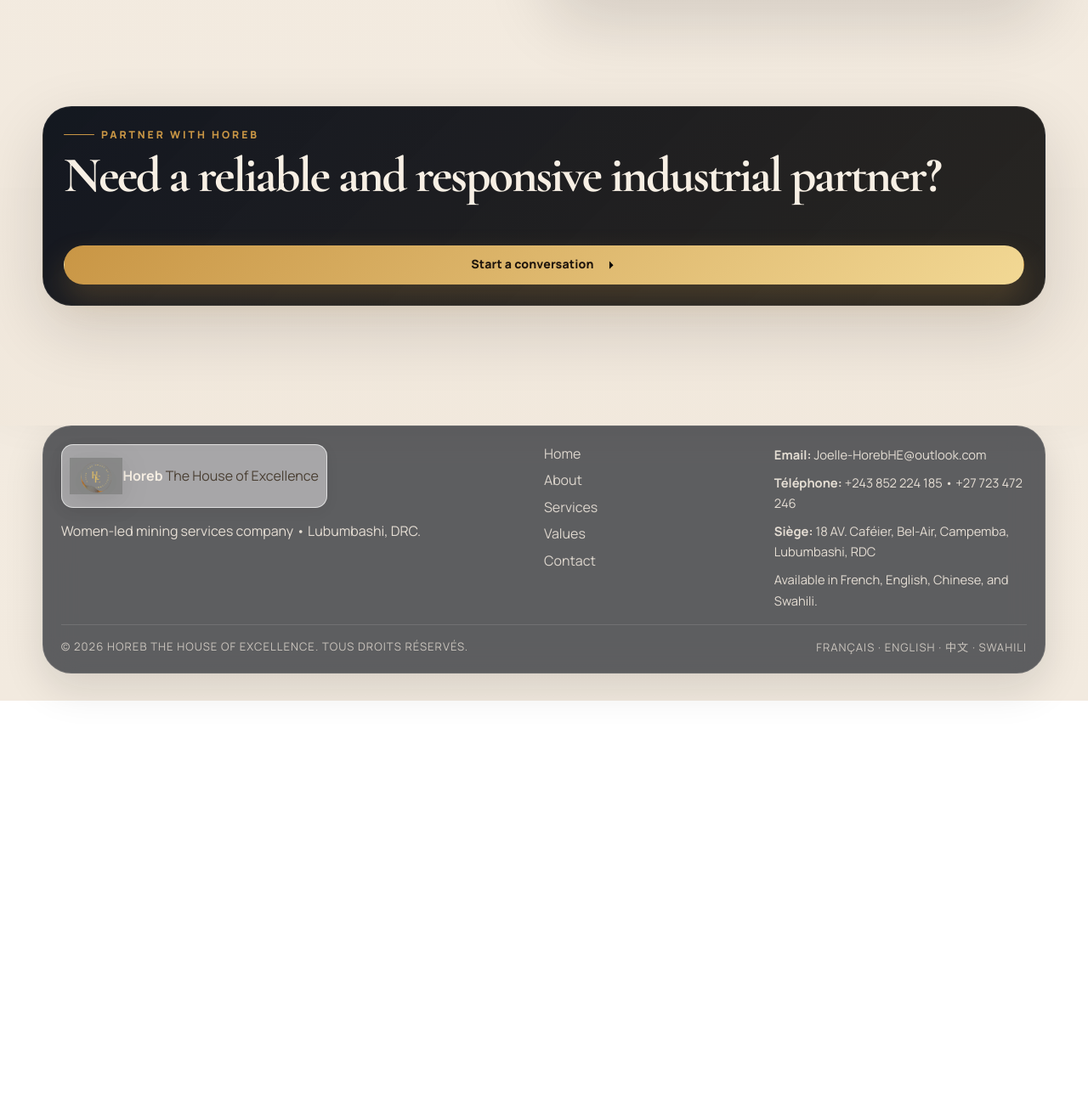
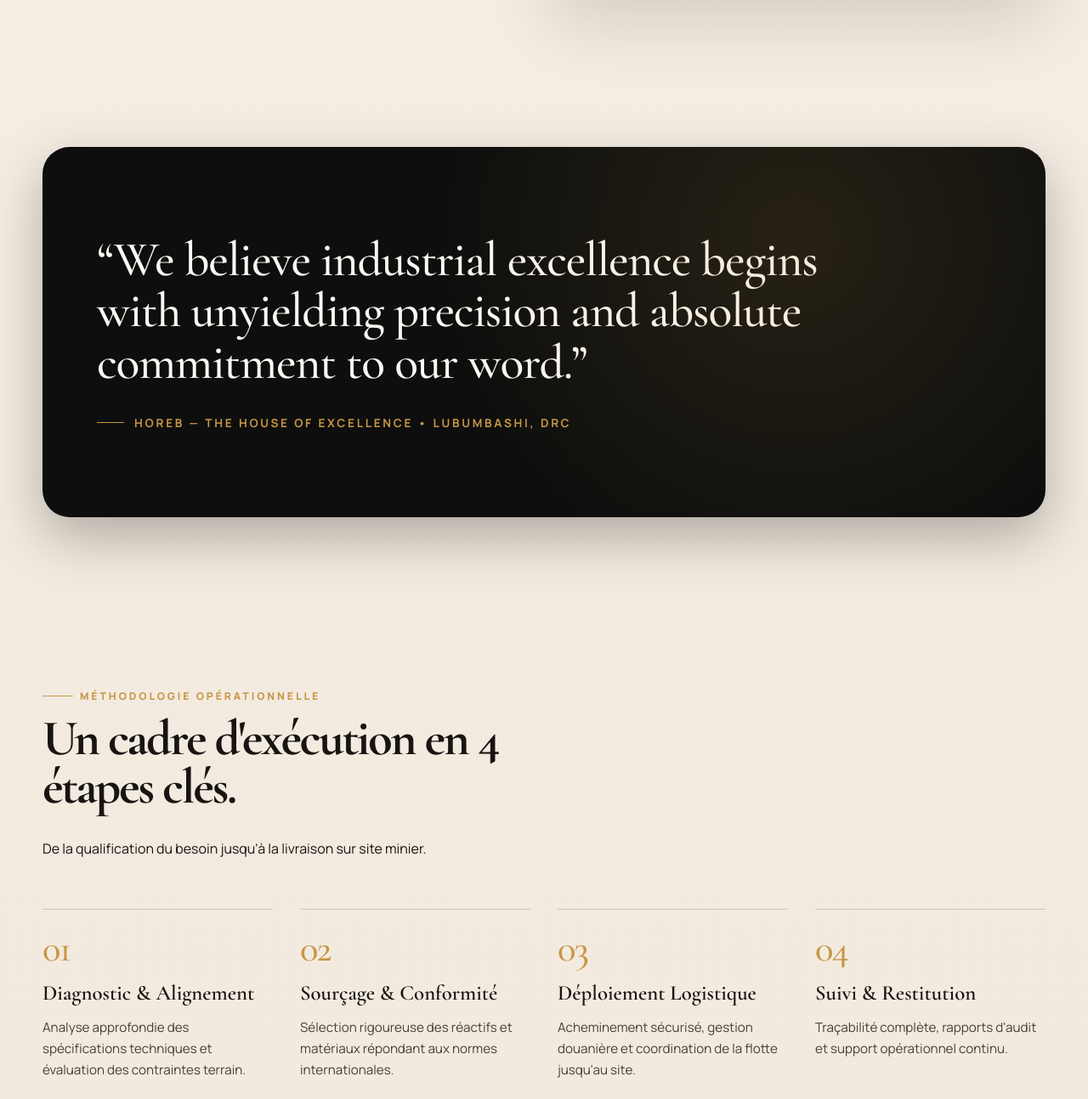
Before and after one commit to betsaleel-yoto/hors, a plain HTML site: page index.html in a window 1280 px wide. Shown: the part 2906-4200 px from the top of the page at 85% size. Before the commit the page ends 3731 px from the top, so only its background shows below. Drawn offline with nearby package versions, Linux system fonts and the light colour scheme.

Commit message:
commit 2

```diff
--- a/site.css
+++ b/site.css
@@ -1099,6 +1099,131 @@
   color: var(--text-soft);
 }
 
+/* Editorial Manifesto & Deep Dark Section */
+.manifesto-section {
+  position: relative;
+  padding: clamp(4.5rem, 8vw, 7.5rem) clamp(2rem, 5vw, 4.5rem);
+  background: var(--deep-black, #0D0E0D);
+  color: var(--ivory, #F5EFE4);
+  border-radius: var(--radius-container, 32px);
+  margin: 3rem 0;
+  overflow: hidden;
+  box-shadow: 0 24px 64px rgba(0, 0, 0, 0.28);
+}
+
+.manifesto-section::before {
+  content: "";
+  position: absolute;
+  inset: 0;
+  background: radial-gradient(circle at 75% 25%, rgba(201, 150, 69, 0.14), transparent 45%);
+  pointer-events: none;
+}
+
+.manifesto-quote {
+  font-family: "Cormorant Garamond", Georgia, serif;
+  font-size: clamp(2.2rem, 4.5vw, 4.1rem);
+  line-height: 1.05;
+  letter-spacing: -0.02em;
+  color: #FBF8F2;
+  margin: 0 0 1.5rem;
+  max-width: 32ch;
+}
+
+.manifesto-author {
+  font-size: 0.85rem;
+  font-weight: 700;
+  letter-spacing: 0.2em;
+  text-transform: uppercase;
+  color: var(--gold, #C99A45);
+  display: inline-flex;
+  align-items: center;
+  gap: 0.75rem;
+}
+
+.manifesto-author::before {
+  content: "";
+  width: 2rem;
+  height: 1px;
+  background: var(--gold, #C99A45);
+}
+
+/* Numbered Process Timeline (01, 02, 03, 04) */
+.timeline-grid {
+  display: grid;
+  grid-template-columns: repeat(auto-fit, minmax(230px, 1fr));
+  gap: 2rem;
+  margin-top: 2.5rem;
+}
+
+.timeline-step {
+  position: relative;
+  padding-top: 1.5rem;
+  border-top: 1px solid var(--line-strong, rgba(23, 20, 17, 0.18));
+  display: flex;
+  flex-direction: column;
+  gap: 0.85rem;
+}
+
+.timeline-num {
+  font-family: "Cormorant Garamond", Georgia, serif;
+  font-size: 2.8rem;
+  font-weight: 500;
+  line-height: 1;
+  color: var(--gold, #C99A45);
+  letter-spacing: -0.04em;
+}
+
+.timeline-title {
+  font-family: "Cormorant Garamond", Georgia, serif;
+  font-size: 1.55rem;
+  font-weight: 600;
+  margin: 0;
+  color: var(--text);
+}
+
+.timeline-desc {
+  font-size: 0.95rem;
+  line-height: 1.65;
+  color: var(--text-soft);
+  margin: 0;
+}
+
+/* Asymmetric Photo Story Split */
+.photo-story {
+  display: grid;
+  grid-template-columns: 1fr 1fr;
+  gap: 3.5rem;
+  align-items: center;
+  margin: 3.5rem 0;
+}
+
+@media (max-width: 900px) {
+  .photo-story {
+    grid-template-columns: 1fr;
+    gap: 2rem;
+  }
+}
+
+.photo-story__image-wrap {
+  position: relative;
+  border-radius: 28px;
+  overflow: hidden;
+  box-shadow: 0 20px 48px rgba(0, 0, 0, 0.12);
+  border: 1px solid rgba(255, 255, 255, 0.6);
+}
+
+.photo-story__image-wrap img {
+  width: 100%;
+  height: 100%;
+  object-fit: cover;
+  transition: transform 0.6s cubic-bezier(0.16, 1, 0.3, 1);
+}
+
+.photo-story__image-wrap:hover img {
+  transform: scale(1.03);
+}
+
+
 .mini-list li::before {
   content: "";
   width: 0.52rem;
--- a/site.js
+++ b/site.js
@@ -1641,6 +1641,27 @@
     poster: "img/mining-site.png",
   });
 
+  const manifestoTexts = {
+    fr: {
+      quote: "« Nous croyons que l’excellence industrielle commence par la rigueur et le respect inconditionnel de la parole donnée. »",
+      author: "HOREB — THE HOUSE OF EXCELLENCE • LUBUMBASHI, RDC"
+    },
+    en: {
+      quote: "“We believe industrial excellence begins with unyielding precision and absolute commitment to our word.”",
+      author: "HOREB — THE HOUSE OF EXCELLENCE • LUBUMBASHI, DRC"
+    },
+    zh: {
+      quote: "“我们坚信，工业的卓越始于严谨，以及对承诺的绝对遵守。”",
+      author: "HOREB — 卓越之屋 • 刚果（金）卢本巴希"
+    },
+    sw: {
+      quote: "“Tunaamini kuwa ubora wa viwanda unaanza na umakini na kuheshimu ahadi zetu kikamilifu.”",
+      author: "HOREB — NYUMBA YA UBORA • LUBUMBASHI, RDC"
+    }
+  };
+
+  const currentManifesto = manifestoTexts[lang] || manifestoTexts.fr;
+
   return `
     ${heroHtml}
 
@@ -1652,6 +1673,7 @@
         </div>
       </section>
 
+      <!-- Section Piliers d'Excellence -->
       <section class="section">
         <div class="shell">
           ${sectionHead(
@@ -1665,6 +1687,7 @@
         </div>
       </section>
 
+      <!-- Section Récit & Ancrage Katanga -->
       <section class="section">
         <div class="shell">
           <div class="split split--2">
@@ -1700,10 +1723,56 @@
         </div>
       </section>
 
+      <!-- Section Manifeste Sombre Immersif -->
+      <section class="section section--tight">
+        <div class="shell">
+          <div class="manifesto-section reveal">
+            <blockquote class="manifesto-quote">${currentManifesto.quote}</blockquote>
+            <div class="manifesto-author">${currentManifesto.author}</div>
+          </div>
+        </div>
+      </section>
+
+      <!-- Processus & Méthodologie -->
+      <section class="section">
+        <div class="shell">
+          ${sectionHead(
+            "Méthodologie Opérationnelle",
+            "Un cadre d'exécution en 4 étapes clés.",
+            "De la qualification du besoin jusqu'à la livraison sur site minier.",
+            false,
+            40
+          )}
+          <div class="timeline-grid">
+            <div class="timeline-step reveal" style="--delay:60ms">
+              <span class="timeline-num">01</span>
+              <h3 class="timeline-title">Diagnostic & Alignement</h3>
+              <p class="timeline-desc">Analyse approfondie des spécifications techniques et évaluation des contraintes terrain.</p>
+            </div>
+            <div class="timeline-step reveal" style="--delay:120ms">
+              <span class="timeline-num">02</span>
+              <h3 class="timeline-title">Sourçage & Conformité</h3>
+              <p class="timeline-desc">Sélection rigoureuse des réactifs et matériaux répondant aux normes internationales.</p>
+            </div>
+            <div class="timeline-step reveal" style="--delay:180ms">
+              <span class="timeline-num">03</span>
+              <h3 class="timeline-title">Déploiement Logistique</h3>
+              <p class="timeline-desc">Acheminement sécurisé, gestion douanière et coordination de la flotte jusqu'au site.</p>
+            </div>
+            <div class="timeline-step reveal" style="--delay:240ms">
+              <span class="timeline-num">04</span>
+              <h3 class="timeline-title">Suivi & Restitution</h3>
+              <p class="timeline-desc">Traçabilité complète, rapports d'audit et support opérationnel continu.</p>
+            </div>
+          </div>
+        </div>
+      </section>
+
       ${ctaBand(data.cta, lang)}
     </div>
   `;
 }
+
 
 function renderAbout(lang, data) {
   const cards = data.cards.map((item, index) => cardHtml(item, index * 70)).join("");
```
